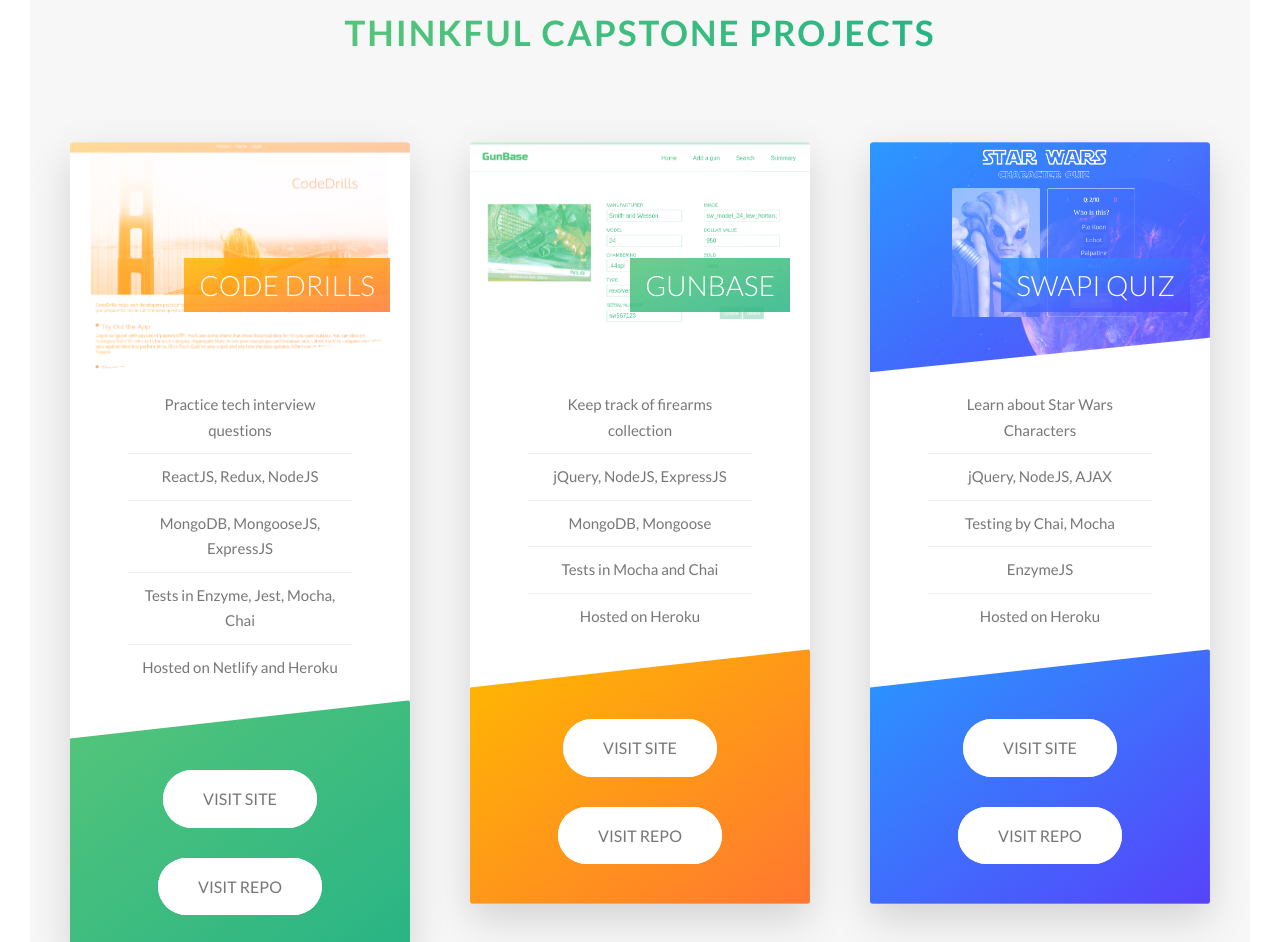
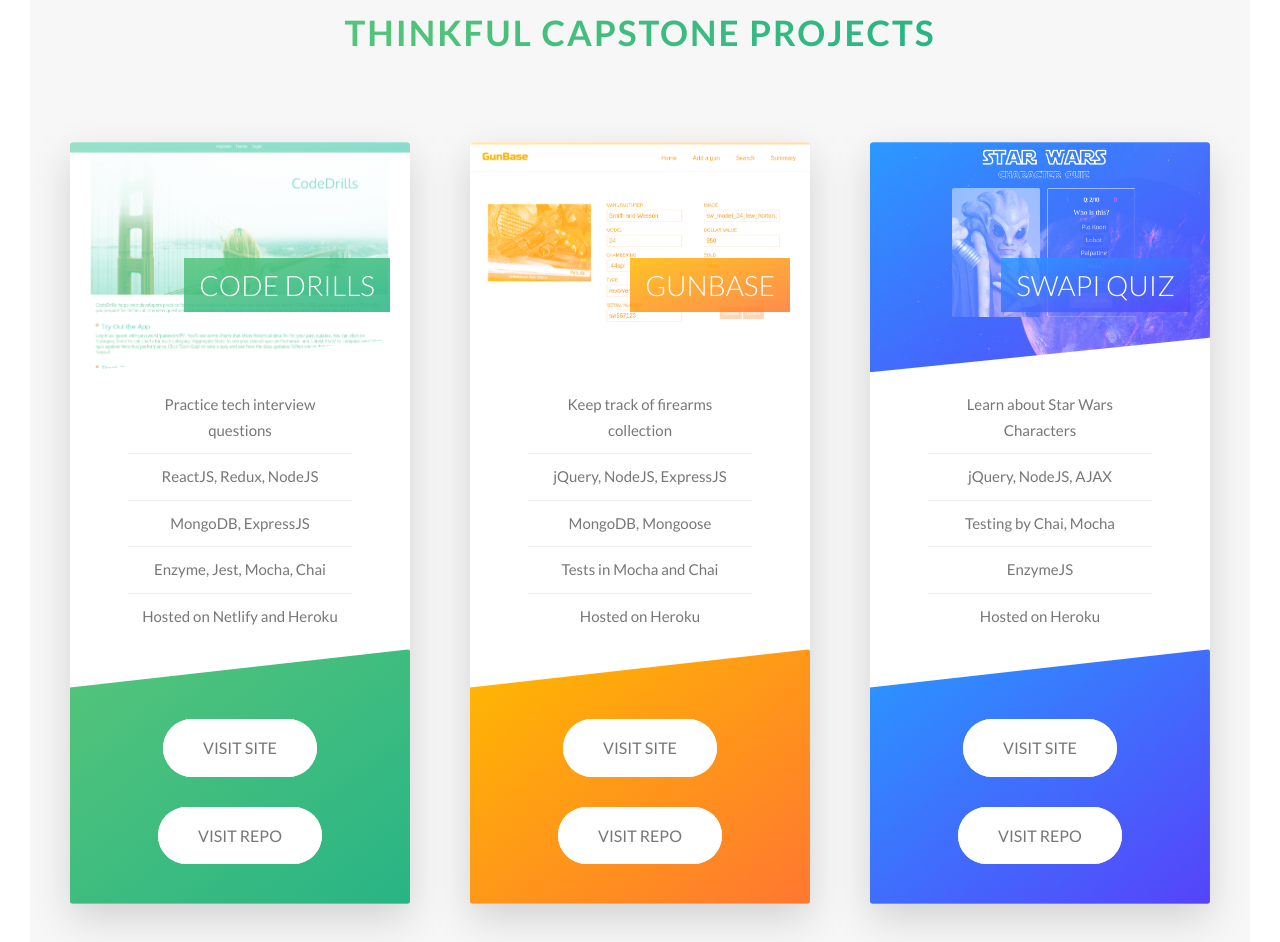
Before and after one commit to deepbsd/new_portfolio, a website: page index.html in a window 1280 px wide. Shown: the part 2455-3397 px from the top of the page. Drawn offline with Linux system fonts and the light colour scheme; a web font is replaced by a local one.

Commit message:
small updates, fixes before working on next section

```diff
--- a/index.html
+++ b/index.html
@@ -150,8 +150,8 @@
                             <ul>
                                 <li>Practice tech interview questions</li>
                                 <li>ReactJS, Redux, NodeJS</li>
-                                <li>MongoDB, MongooseJS, ExpressJS</li>
-                                <li>Tests in Enzyme, Jest, Mocha, Chai</li>
+                                <li>MongoDB, ExpressJS</li>
+                                <li>Enzyme, Jest, Mocha, Chai</li>
                                 <li>Hosted on Netlify and Heroku</li>
                             </ul>
                         </div>
--- a/sass/components/_card.scss
+++ b/sass/components/_card.scss
@@ -60,12 +60,12 @@
         border-top-right-radius: 3px;
 
         &--1 {
-            background-image: linear-gradient(to right bottom, $color-secondary-light, $color-secondary-dark),
+            background-image: linear-gradient(to right bottom, $color-primary-light, $color-primary-dark),
             url(../img/codeDrills_cropped.png);
         }
 
         &--2 {
-            background-image: linear-gradient(to right bottom, $color-primary-light, $color-primary-dark),
+            background-image: linear-gradient(to right bottom, $color-secondary-light, $color-secondary-dark),
             url(../img/GunBase_cropped.png);
         }
 
@@ -94,13 +94,13 @@
 
         &--1 {
             background-image: linear-gradient(to right bottom,
-            rgba($color-secondary-light, .85),
-            rgba($color-secondary-dark, .85));
+            rgba($color-primary-light, .85),
+            rgba($color-primary-dark, .85));
         }
         &--2 {
             background-image: linear-gradient(to right bottom,
-            rgba($color-primary-light, .85),
-            rgba($color-primary-dark, .85));
+            rgba($color-secondary-light, .85),
+            rgba($color-secondary-dark, .85));
         }
         &--3 {
             background-image: linear-gradient(to right bottom,
```
Also changed, not shown: css/style.comp.css, css/style.concat.css, css/style.css, css/style.prefix.css.
